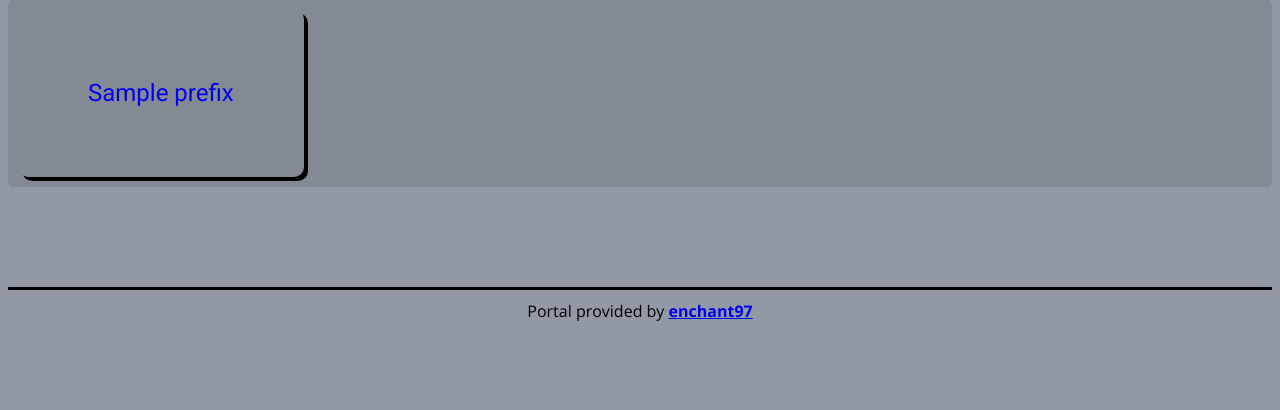
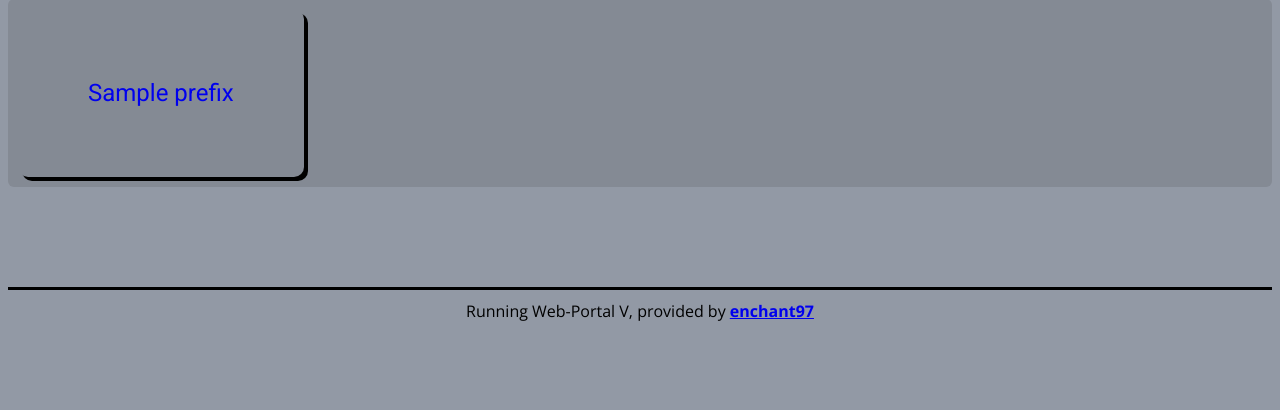
Before and after one commit to enchant97/web-portal, a Python web app: template src/web_portal/templates/portal.jinja2 in a window 1280 px wide. Shown: the part 120-530 px from the top of the page. Run offline with Jinja, Linux system fonts and the light colour scheme; the template is opened without the code that fills it: most values are stand-ins (such as "Sample title", 1, 10 or a date in 2020).

Commit message:
add version number to page footer

```diff
--- a/src/web_portal/__init__.py
+++ b/src/web_portal/__init__.py
@@ -0,0 +1 @@
+__version__ = "0.0.0"
--- a/src/web_portal/main.py
+++ b/src/web_portal/main.py
@@ -4,6 +4,7 @@ from quart import Quart, flash, redirect, request, url_for
 from quart_auth import AuthManager, Unauthorized
 from tortoise.contrib.quart import register_tortoise
 
+from . import __version__
 from .config import get_settings
 from .database import models
 from .database.crud import create_default_admin, create_default_panel_group
@@ -38,7 +39,7 @@ def create_app():
         level=logging.getLevelName(get_settings().LOG_LEVEL))
     logging.debug("loading config")
     # do config
-    # app.config["APPLICATION_ROOT"] = get_settings().BASE_URL
+    app.config["__VERSION__"] = __version__
     app.secret_key = get_settings().SECRET_KEY
     app.config["QUART_AUTH_COOKIE_SECURE"] = not get_settings().UNSECURE_LOGIN
     logging.debug("registering blueprints")
--- a/src/web_portal/templates/shared/base.jinja2
+++ b/src/web_portal/templates/shared/base.jinja2
@@ -29,7 +29,7 @@
         {% block main %}
         {% endblock %}
     </main>
-    <footer>Portal provided by <strong><a href="https://github.com/enchant97">enchant97</a></strong></footer>
+    <footer>Running Web-Portal V{{ config["__VERSION__"] }}, provided by <strong><a href="https://github.com/enchant97">enchant97</a></strong></footer>
 </body>
 
 </html>
```
